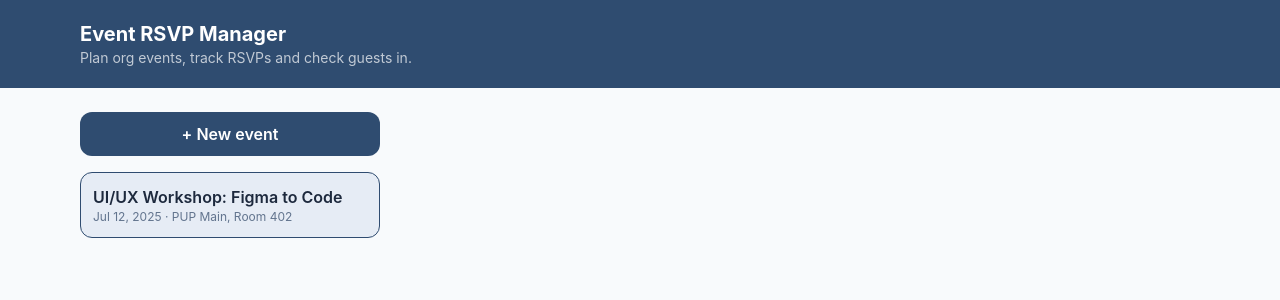
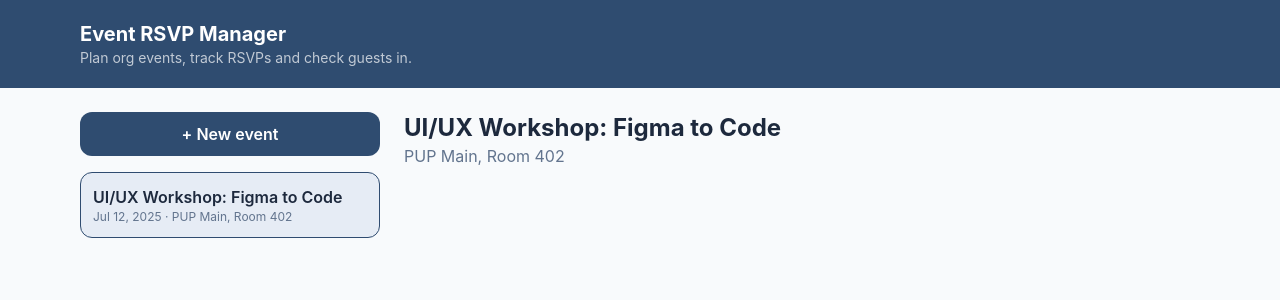
Before and after one commit to cowniv/event-rsvp-manager, a React (Vite) app: page / in a window 1280 px wide. Shown: the top 300 px of the page. Built offline with nearby package versions, Linux system fonts and the light colour scheme.

Commit message:
feat: present selected event heading

```diff
--- a/src/App.tsx
+++ b/src/App.tsx
@@ -179,4 +179,15 @@ function EventDetail({
     a.download = `${event.title.replace(/\W+/g, "-").toLowerCase()}-guests.csv`;
     a.click();
   };
+
+  return (
+    <section className="space-y-5">
+      <div className="flex flex-wrap items-start justify-between gap-3">
+        <div>
+          <h2 className="text-2xl font-bold">{event.title}</h2>
+          <p className="text-slate-500">{event.venue}</p>
+        </div>
+      </div>
+    </section>
+  );
 }
```
